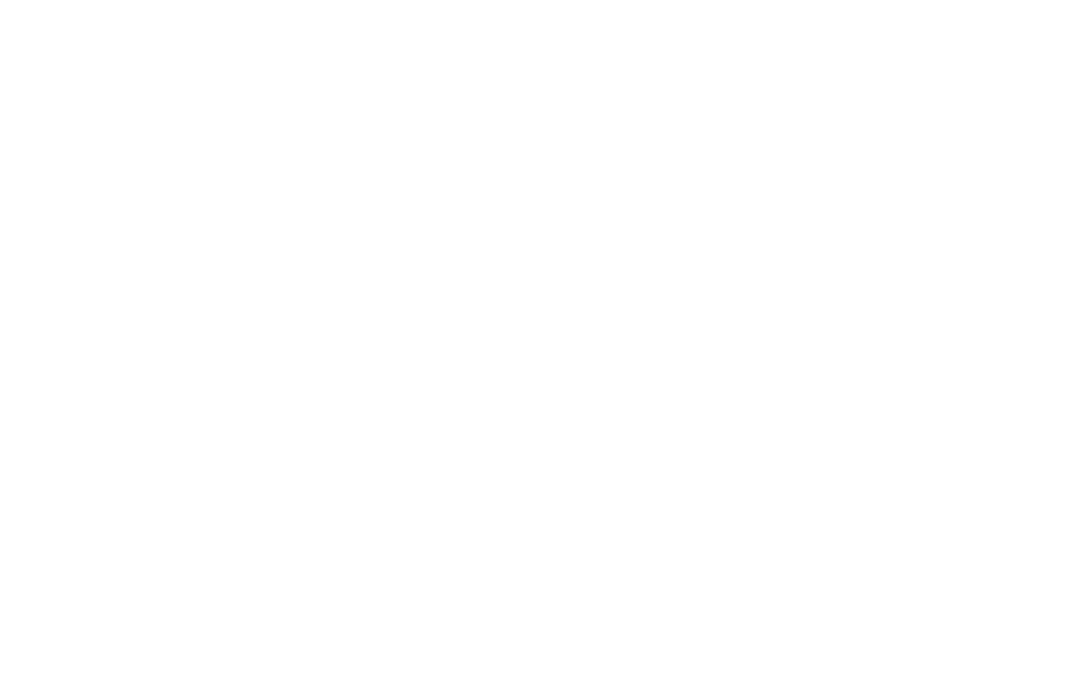
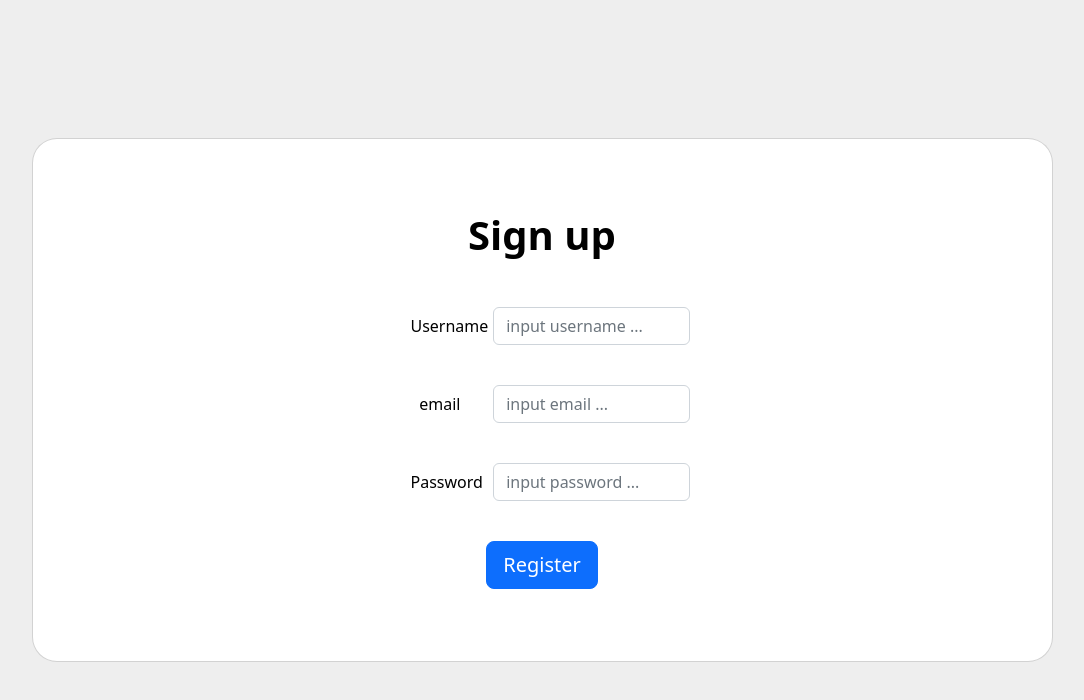
Before and after one commit to syeikhanritzmy/chapter9-wave22, a React (Create React App) app: page /register in a window 1280 px wide. Before the commit this address had no page. Shown: the top 700 px of the page, without its empty margins (98-1182 px from the left). Built offline with nearby package versions, Linux system fonts and the light colour scheme; no server answers.

Commit message:
add register

```diff
--- a/package.json
+++ b/package.json
@@ -7,13 +7,14 @@
     "@testing-library/react": "^13.3.0",
     "@testing-library/user-event": "^13.5.0",
     "bootstrap": "^5.2.0",
+    "firebase": "^9.9.3",
     "formik": "^2.2.9",
-    "firebase": "^9.9.3",
     "react": "^18.2.0",
     "react-bootstrap": "^2.5.0",
     "react-dom": "^18.2.0",
     "react-router-dom": "^6.3.0",
     "react-scripts": "5.0.1",
+    "uid": "^2.0.0",
     "web-vitals": "^2.1.4",
     "yup": "^0.32.11"
   },
--- a/src/App.js
+++ b/src/App.js
@@ -1,26 +1,30 @@
-import React from "react";
-import { Routes, Route } from 'react-router-dom'
-import './utils/firebase'
+import React from 'react';
+import { Routes, Route } from 'react-router-dom';
+import './utils/firebase';
 
 import 'bootstrap/dist/css/bootstrap.min.css';
 import './App.css';
 
-import Landing from "./pages/Landing"
-import Profile from "./pages/Profile"
-import ProfileEdit from "./pages/ProfileEdit"
-import Login from './pages/login';
-import Game from "./pages/Game"
+import Landing from './pages/Landing';
+import Profile from './pages/Profile';
+import ProfileEdit from './pages/ProfileEdit';
+import Login from './pages/login/login';
+import Game from './pages/Game';
+import Homepage from './pages/HomePage';
+import Register from './pages/login/Register';
 
 function App() {
   return (
     <div className="App">
-        <Routes>
-          <Route path="/players/:id" element={< Profile />}/>
-          <Route path="/players/edit/:id" element={< ProfileEdit />}/>
-          <Route path="/game/rps" element={< Game />}/>
-          <Route path="/" element={< Landing />}/>
-          <Route path="login" element={<Login />} />
-        </Routes>
+      <Routes>
+        <Route path="/players/:id" element={<Profile />} />
+        <Route path="/players/edit/:id" element={<ProfileEdit />} />
+        <Route path="/game/rps" element={<Game />} />
+        <Route path="/" element={<Landing />} />
+        <Route path="login" element={<Login />} />
+        <Route path="/homepage" element={<Homepage />} />
+        <Route path="/register" element={<Register />} />
+      </Routes>
     </div>
   );
 }
--- /dev/null
+++ b/src/components/buttons/buttonLogOut/index.js
@@ -0,0 +1,11 @@
+import React from 'react';
+
+export default function ButtonLogout({ click }) {
+  return (
+    <div>
+      <button className="btn btn-danger" onClick={click}>
+        Logout
+      </button>
+    </div>
+  );
+}
--- /dev/null
+++ b/src/components/inputs/registerInput/index.js
@@ -0,0 +1,31 @@
+import React from 'react';
+import { useField, ErrorMessage } from 'formik';
+export default function RegisterInput({ label, placeholder, ...props }) {
+  const [field, meta] = useField(props);
+  return (
+    <div className="mb-3 form-group row align-items-center justify-content-center">
+      <div className="col-md-3">
+        <label htmlFor="">{label}</label>
+      </div>
+      <div className="col-md-8">
+        <input
+          type={field.type}
+          name={field.name}
+          placeholder={placeholder}
+          {...field}
+          {...props}
+          className={`form-control ${
+            meta.touched && meta.error ? 'border border-danger' : ''
+          }`}
+        />
+      </div>
+      <div className="col-md-10  d-flex  justify-content-end align-items-center">
+        {meta.touched && meta.error && (
+          <div className=" text-danger  ">
+            {meta.touched && meta.error && <ErrorMessage name={field.name} />}
+          </div>
+        )}
+      </div>
+    </div>
+  );
+}
--- /dev/null
+++ b/src/pages/HomePage/index.jsx
@@ -0,0 +1,31 @@
+import React, { useEffect } from 'react';
+import ButtonLogout from '../../components/buttons/buttonLogOut';
+import { signOut } from 'firebase/auth';
+import { auth } from '../../utils/firebase';
+import { useNavigate } from 'react-router-dom';
+export default function Homepage() {
+  useEffect(() => {
+    auth.onAuthStateChanged((user) => {
+      if (!user) {
+        navigate('/login');
+      }
+    });
+  }, []);
+  const navigate = useNavigate();
+
+  const handleSignOut = async () => {
+    try {
+      await signOut(auth);
+
+      navigate('/login');
+    } catch (error) {
+      alert(error.message);
+    }
+  };
+  return (
+    <div>
+      Homepage welcome
+      <ButtonLogout click={handleSignOut} />
+    </div>
+  );
+}
--- /dev/null
+++ b/src/pages/login/Register.jsx
@@ -0,0 +1,158 @@
+import React, { useState } from 'react';
+import { Form, Formik } from 'formik';
+import * as Yup from 'yup';
+import RegisterInput from '../../components/inputs/registerInput';
+import { createUserWithEmailAndPassword } from 'firebase/auth';
+import { useNavigate } from 'react-router-dom';
+import { auth, db } from '../../utils/firebase';
+import { ref, set } from 'firebase/database';
+import { uid } from 'uid';
+const registerState = {
+  username: '',
+  password: '',
+  email: '',
+  bio: '',
+  score: 0,
+};
+
+export default function Register() {
+  const [user, setUser] = useState(registerState);
+  const { username, email, password, score, bio } = user;
+  const navigate = useNavigate();
+  const handleRegisterInput = (e) => {
+    const { name, value } = e.target;
+    setUser({ ...user, [name]: value });
+  };
+
+  const handleRegister = async () => {
+    if ((username, password, email === '')) {
+      return alert('please fill out the form');
+    } else {
+      if (password.length < 6) {
+        alert('please input password 6 character');
+      } else {
+        await createUserWithEmailAndPassword(auth, email, password);
+        await writeDatabase();
+        await navigate('/homepage');
+        alert('create user');
+        auth.onAuthStateChanged((user) => {
+          console.log(user);
+        });
+      }
+    }
+  };
+
+  auth.onAuthStateChanged((user) => {
+    console.log(user);
+  });
+
+  const writeDatabase = () => {
+    const uuid = uid();
+    set(
+      ref(db, `/users/${auth.currentUser.uid}/${uuid}`, {
+        uuid,
+      }),
+      {
+        username,
+        password,
+        email,
+        score,
+        bio,
+      }
+    );
+  };
+
+  const registerValidation = Yup.object({
+    username: Yup.string().required('Username is required').min(5),
+    email: Yup.string()
+      .required('Email address is required.')
+      .email('Must be a valid email.')
+      .max(50),
+    password: Yup.string().required('password is required'),
+  });
+  return (
+    <div>
+      <section className="vh-100" style={{ backgroundColor: '#eee' }}>
+        <div className="container h-100">
+          <div className="row d-flex justify-content-center align-items-center h-100">
+            <div className="col-lg-12 col-xl-11">
+              <div className="card text-black" style={{ borderRadius: '25px' }}>
+                <div className="card-body p-md-5">
+                  <div className="row justify-content-center">
+                    <div className="col-md-10 col-lg-6 col-xl-5 order-2 order-lg-1">
+                      <p className="text-center h1 fw-bold mb-5 mx-1 mx-md-4 mt-4">
+                        Sign up
+                      </p>
+                      <Formik
+                        enableReinitialize
+                        initialValues={{
+                          username,
+                          password,
+                          email,
+                          score,
+                          bio,
+                        }}
+                        validationSchema={registerValidation}
+                      >
+                        {(formik) => (
+                          <Form className="mx-1 mx-md-4">
+                            <div className="d-flex flex-row align-items-center mb-4">
+                              <i className="fas fa-user fa-lg me-3 fa-fw" />
+                              <div className="form-outline flex-fill mb-0">
+                                <RegisterInput
+                                  label={'Username'}
+                                  placeholder="input username ..."
+                                  type="string"
+                                  name="username"
+                                  onChange={handleRegisterInput}
+                                />
+                              </div>
+                            </div>
+                            <div className="d-flex flex-row align-items-center mb-4">
+                              <i className="fas fa-envelope fa-lg me-3 fa-fw" />
+                              <div className="form-outline flex-fill mb-0">
+                                <RegisterInput
+                                  label={'email'}
+                                  placeholder="input email ..."
+                                  type="email"
+                                  name="email"
+                                  onChange={handleRegisterInput}
+                                />
+                              </div>
+                            </div>
+                            <div className="d-flex flex-row align-items-center mb-4">
+                              <i className="fas fa-lock fa-lg me-3 fa-fw" />
+                              <div className="form-outline flex-fill mb-0">
+                                <RegisterInput
+                                  label={'Password'}
+                                  placeholder="input password ..."
+                                  type="password"
+                                  name="password"
+                                  onChange={handleRegisterInput}
+                                />
+                              </div>
+                            </div>
+
+                            <div className="d-flex justify-content-center mx-4 mb-3 mb-lg-4">
+                              <button
+                                type="button"
+                                className="btn btn-primary btn-lg"
+                                onClick={handleRegister}
+                              >
+                                Register
+                              </button>
+                            </div>
+                          </Form>
+                        )}
+                      </Formik>
+                    </div>
+                  </div>
+                </div>
+              </div>
+            </div>
+          </div>
+        </div>
+      </section>
+    </div>
+  );
+}
--- a/src/pages/login/index.js
+++ b/src/pages/login/login.js
@@ -1,5 +1,7 @@
 import { Formik, Form } from 'formik';
-import React, { useState } from 'react';
+import React, { useEffect, useState } from 'react';
+import { signInWithEmailAndPassword } from 'firebase/auth';
+import { auth } from '../../utils/firebase';
 import { useNavigate } from 'react-router-dom';
 import * as Yup from 'yup';
 import LoginInput from '../../components/inputs/loginInput';
@@ -13,6 +15,15 @@
   const [login, setLogin] = useState(loginState);
   const { email, password } = login;
   const navigate = useNavigate();
+
+  useEffect(() => {
+    auth.onAuthStateChanged((user) => {
+      if (user) {
+        navigate('/homepage');
+      }
+    });
+  }, []);
+
   const handleOnchangeInput = (e) => {
     const { name, value } = e.target;
     setLogin({
@@ -20,7 +31,6 @@
       [name]: value,
     });
   };
-  console.log(login);
   const loginValidation = Yup.object({
     email: Yup.string()
       .required('Email address is required.')
@@ -28,6 +38,17 @@
       .max(50),
     password: Yup.string().required('password is required'),
   });
+
+  const AuthLogin = async () => {
+    try {
+      const user = await signInWithEmailAndPassword(auth, email, password);
+      console.log(user);
+      console.log(await user.user.getIdToken());
+    } catch (error) {
+      console.log(error);
+    }
+  };
+
   return (
     <div className="container  ">
       <div className="row  justify-content-center   ">
@@ -73,9 +94,7 @@
                     <button
                       type="button"
                       className="btn btn-primary col-md-6 "
-                      onClick={() => {
-                        navigate('/homeGame');
-                      }}
+                      onClick={AuthLogin}
                     >
                       Log In
                     </button>
```
Also changed, not shown: src/utils/firebase.js (+14 -16 lines), 2 other files (tests, documents, lock files or other folders).
